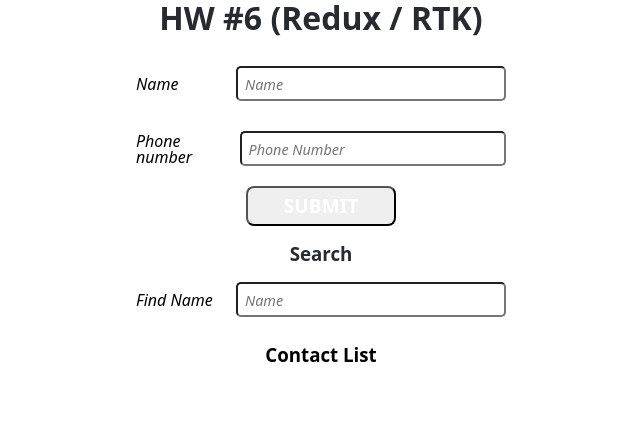
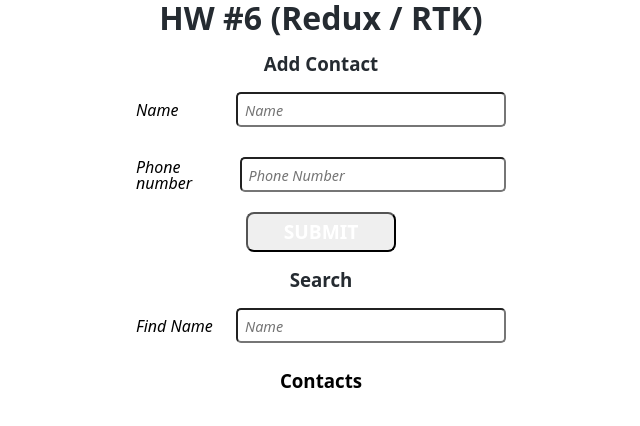
Before and after one commit to ragimovalik/goit-react-hw-06-phonebook, a React (Create React App) app: page / in a window 1280 px wide. Shown: the top 426 px of the page, without its empty margins (319-959 px from the left). Built offline with nearby package versions, Linux system fonts and the light colour scheme.

Commit message:
Send text data from db to components

```diff
--- a/src/App.js
+++ b/src/App.js
@@ -4,6 +4,11 @@ import PageTitle from './components/PageTitle/PageTitle';
 import Form from './components/Form/Form';
 import ContactList from './components/ContactList/ContactList';
 import Filter from './components/Filter/Filter';
+import locales from './locales/en.json';
+
+const { labels, placeholders, titles, submitButtonLabel } = locales;
+
+console.log(labels, placeholders, submitButtonLabel);
 
 const App = () => {
   const { items } = useSelector(state => state.contacts);
@@ -15,11 +20,25 @@ const App = () => {
   return (
     <>
       <PageTitle title={'HW #6 (Redux / RTK)'} />
-      <Form />
-      <Filter />
-      <ContactList />
+      <Form boxTitle={titles.formBox} />
+      <Filter boxTitle={titles.filterBox} />
+      <ContactList boxTitle={titles.contactsBox} />
     </>
   );
 };
 
 export default App;
+/*
+// Form component
+title
+name
+phone number
+submitButton
+
+//Filter component
+searchingBoxTitle
+findname
+
+//Contact List component
+ContactListTitle
+*/
--- a/src/components/ContactList/ContactList.jsx
+++ b/src/components/ContactList/ContactList.jsx
@@ -1,9 +1,10 @@
 import { useSelector } from 'react-redux';
 // import { deleteContact } from '../../redux/creators';
+import PropTypes from 'prop-types';
 import ContactListItem from '../ContactListItem/ContactListItem';
 import styles from './ContactList.module.css';
 
-const ContactList = () => {
+const ContactList = ({ boxTitle }) => {
   const contacts = useSelector(state => state.contacts);
   const { items, filter } = contacts;
 
@@ -22,7 +23,7 @@ const ContactList = () => {
 
   return (
     <div className={styles.ContactList}>
-      <h3 className={styles.ContactList__title}>Contact List</h3>
+      <h3 className={styles.ContactList__title}>{boxTitle}</h3>
       <ul>
         {filteredContacts.map(({ id, name, number }) => (
           <ContactListItem key={id} id={id} name={name} number={number} />
@@ -30,6 +31,10 @@ const ContactList = () => {
       </ul>
     </div>
   );
+};
+
+ContactList.propTypes = {
+  boxTitle: PropTypes.string.isRequired,
 };
 
 export default ContactList;
--- a/src/components/Filter/Filter.jsx
+++ b/src/components/Filter/Filter.jsx
@@ -1,10 +1,11 @@
-import InputBox from '../InputBox/InputBox';
-import styles from './Filter.module.css';
 import { useDispatch, useSelector } from 'react-redux';
 import { setFilter } from '../../redux/slice';
 // import { setFilter } from '../../redux/creators';
+import PropTypes from 'prop-types';
+import InputBox from '../InputBox/InputBox';
+import styles from './Filter.module.css';
 
-const Filter = () => {
+const Filter = ({ boxTitle }) => {
   const { filter } = useSelector(state => state.contacts);
   // const filter = useSelector(state => state.filter);
   const dispatch = useDispatch();
@@ -13,7 +14,7 @@ const Filter = () => {
 
   return (
     <div className={styles.Filter__wrap}>
-      <h3 className={styles.Filter__title}>Search</h3>
+      <h3 className={styles.Filter__title}>{boxTitle}</h3>
 
       <InputBox
         labelText={'Find Name'}
@@ -31,6 +32,10 @@ const Filter = () => {
   );
 };
 
+Filter.propTypes = {
+  boxTitle: PropTypes.string.isRequired,
+};
+
 export default Filter;
 
 // const mapStateToProps = state => ({
--- a/src/components/Form/Form.jsx
+++ b/src/components/Form/Form.jsx
@@ -1,11 +1,12 @@
 import React, { useState } from 'react';
 import { useSelector, useDispatch } from 'react-redux';
 // import { addContact } from '../../redux/creators';
+import PropTypes from 'prop-types';
 import { addContact } from '../../redux/slice';
 import InputBox from '../InputBox/InputBox';
 import styles from './Form.module.css';
 
-const Form = () => {
+const Form = ({ boxTitle }) => {
   const [localState, setLocalState] = useState({ name: '', number: '' });
   const { items } = useSelector(state => state.contacts);
   // const items = useSelector(state => state.contacts);
@@ -47,9 +48,13 @@ const Form = () => {
   };
 
   return (
+    <div className={styles.Form__wrap}>
+      <h3 className={styles.Form__title}>{boxTitle}</h3>
+
       <form className={styles.Form} onSubmit={handleSubmit}>
         <InputBox
           labelText={'Name'}
+          //label = name .capitalized
           htmlFor={'name'}
           type={'text'}
           id={'name'}
@@ -59,6 +64,7 @@ const Form = () => {
           }
           pattern={'text'}
           placeholder={'Name'}
+          //placeholder = name .capitalized
           required={true}
           value={localState.name}
           onChange={onInputChange}
@@ -66,6 +72,7 @@ const Form = () => {
 
         <InputBox
           labelText={'Phone number'}
+          // label = phone number . capitalized
           htmlFor={'tel'}
           type={'tel'}
           id={'tel'}
@@ -75,15 +82,22 @@ const Form = () => {
           }
           pattern={'phone'}
           placeholder={'Phone Number'}
+          // placeholder = phone number . capitalized
           required={true}
           value={localState.number}
           onChange={onInputChange}
         />
         <button className={styles.Form__btn} type="submit">
           Submit
+          {/* button label = submit button label */}
         </button>
       </form>
+    </div>
   );
+};
+
+Form.propTypes = {
+  boxTitle: PropTypes.string.isRequired,
 };
 
 export default Form;
--- a/src/components/Form/Form.module.css
+++ b/src/components/Form/Form.module.css
@@ -1,5 +1,17 @@
 @value colors: '../../colors.css';
 @value bgcPrimary, darkened, text, white from colors;
+
+.Form__wrap {
+  display: flex;
+  flex-direction: column;
+  justify-content: center;
+  align-items: center;
+}
+
+.Form__title {
+  margin-bottom: 10px;
+  color: #252b31;
+}
 
 .Form {
   display: flex;
--- /dev/null
+++ b/src/locales/en.json
@@ -0,0 +1,21 @@
+{
+  "titles": {
+    "formBox": "Add Contact",
+    "filterBox": "Search",
+    "contactsBox": "Contacts"
+  },
+
+  "labels": {
+    "name": "Name",
+    "phoneNumber": "Phone Number",
+    "findName": "Find Name"
+  },
+
+  "placeholders": {
+    "name": "Name",
+    "phoneNumber": "Phone Number",
+    "findName": "Name"
+  },
+
+  "submitButtonLabel": "Submit"
+}
--- a/src/redux/creators.js
+++ b/src/redux/creators.js
@@ -6,7 +6,6 @@ export const deleteContact = createAction('contacts/deleteContact');
 export const setFilter = createAction('contacts/setFilter');
 
 //Reducers
-
 const contactsReducer = createReducer([], builder => {
   builder
     .addCase(addContact, (state, { payload }) => [...state, payload])
--- a/src/redux/store.js
+++ b/src/redux/store.js
@@ -12,7 +12,6 @@ const initialStore = {
 console.log(initialStore);
 
 // Actions - Action Types
-
 const ADD_CONTACT = 'contacts/addContact';
 const DELETE_CONTACT = 'contacts/deleteContact';
 const FILTER_CONTACT = 'contacts/filterContacts';
@@ -33,7 +32,6 @@ export const filterContacts = text => ({
 });
 
 //Reducers
-
 const contactReducer = (
   state = initialStore.contacts.items,
   { type, payload },
```
Lines whose indentation alone changed are shown as unchanged.
